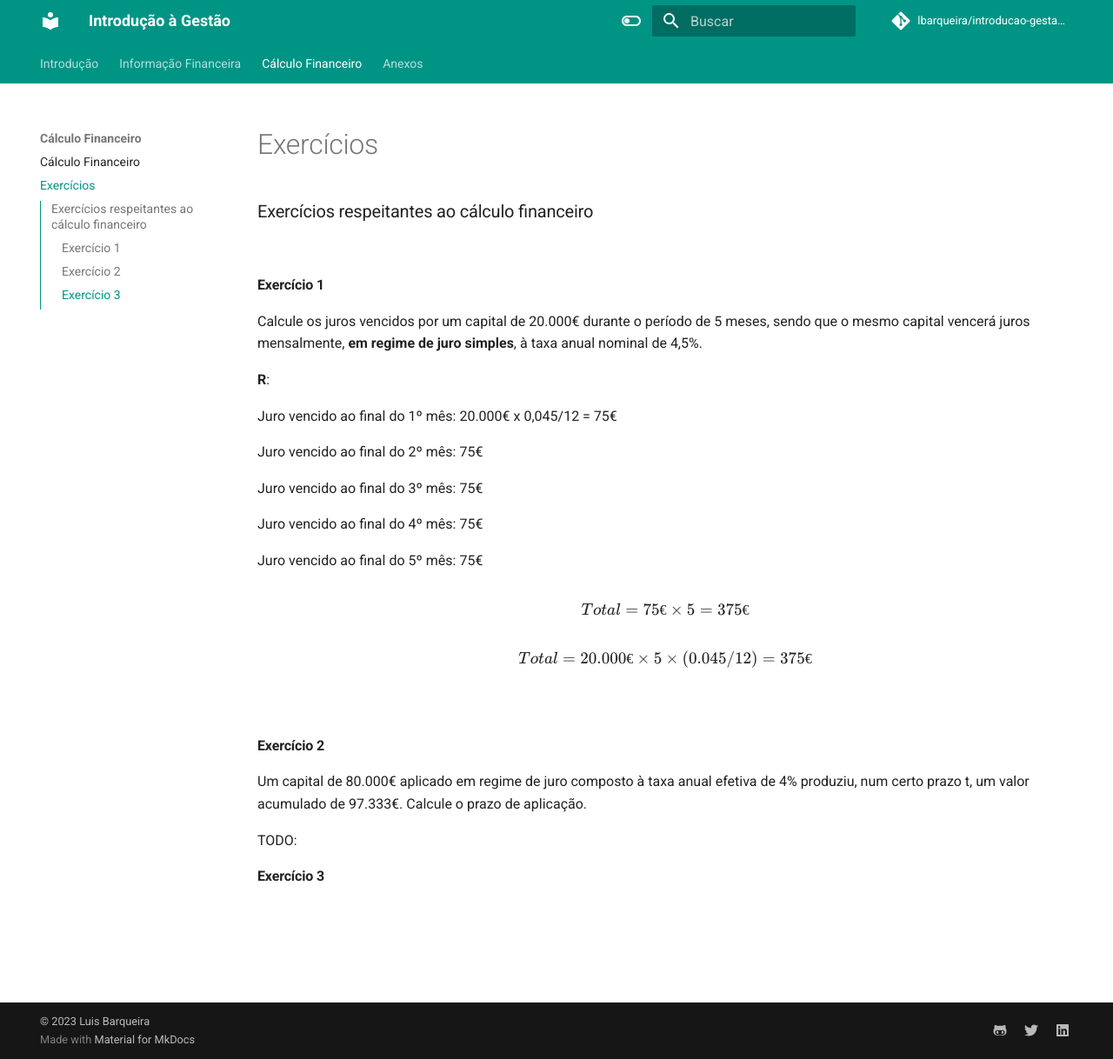
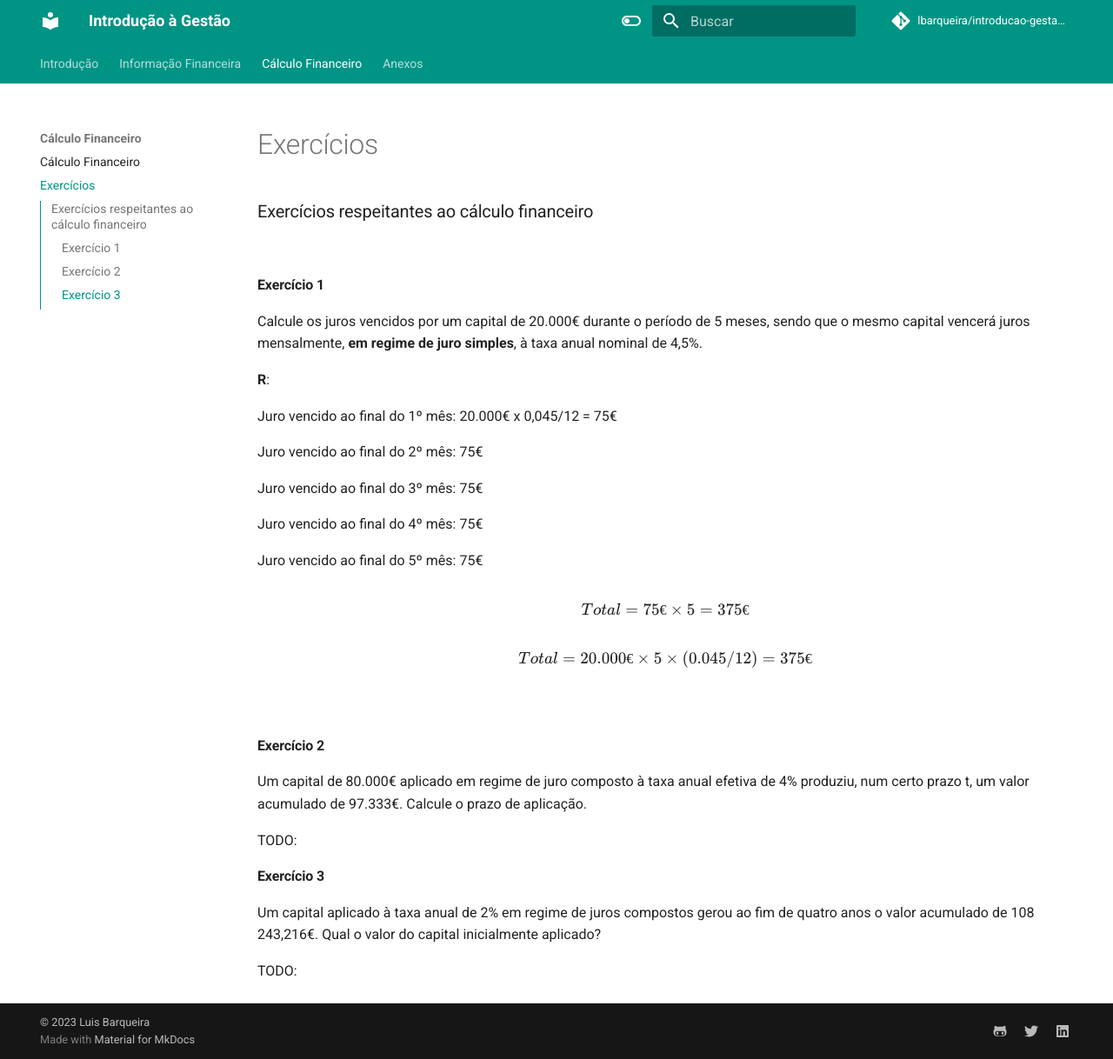
Before and after one commit to lbarqueira/introducao-gestao-material-mkdocs, an MkDocs documentation site: the page built from docs/exercicios_2.md, in a window 1280 px wide and 1218 px high. Shown: the whole window at 87% size. Built offline with MkDocs 1.6.1 and Material for MkDocs 9.7.7, drawn with Linux system fonts in a browser that asks for light colours; comment, search, counter and statistics services are not loaded.

Commit message:
update docs

```diff
--- a/docs/exercicios_2.md
+++ b/docs/exercicios_2.md
@@ -31,3 +31,8 @@ Um capital de 80.000€ aplicado em regime de juro composto à taxa anual efetiv
 TODO:
 
 #### Exercício 3
+
+Um capital aplicado à taxa anual de 2% em regime de juros compostos gerou ao fim de quatro anos o valor
+acumulado de 108 243,216€. Qual o valor do capital inicialmente aplicado?
+
+TODO:
```
Also changed, not shown: docs/cal_financeiro.md (+2 -0 lines).
